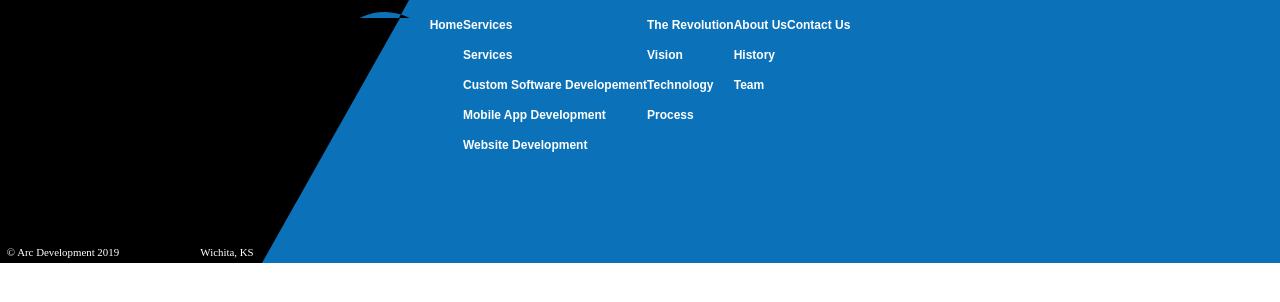
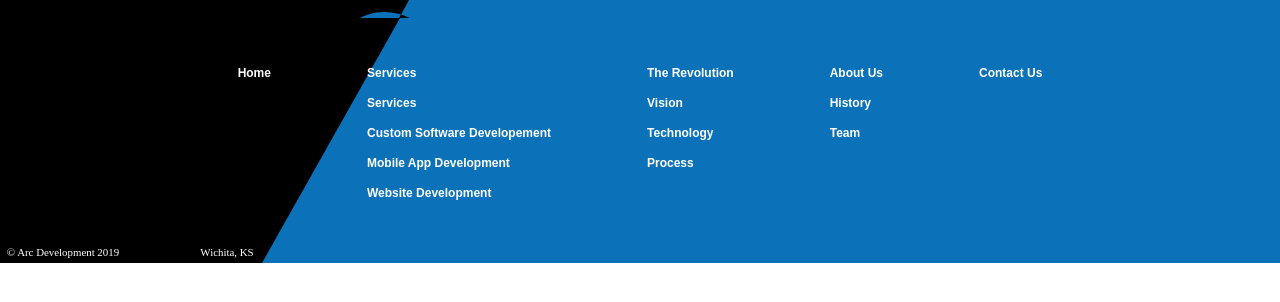
Before and after one commit to mitushaa/arc-development, a React (Create React App) app: page /estimate in a window 1280 px wide. Shown: the top 302 px of the page. Built offline with nearby package versions, Linux system fonts and the light colour scheme.

Commit message:
Using Grids- Navigation

```diff
--- a/src/components/ui/Footer.js
+++ b/src/components/ui/Footer.js
@@ -29,6 +29,9 @@ const useStyles = makeStyles(theme => ({
         fontFamily: "Arial",
         fontSize: "0.75rem",
         fontWeight: "bold"
+    },
+    gridItem: {
+        margin: "3em"
     }
 
 }));
@@ -39,14 +42,14 @@ export default function Footer() {
     return (
     <footer className={classes.footer}>
         <Grid container justify="center" className= {classes.mainContainer}>
-            <Grid item>
+            <Grid item className={classes.gridItem}>
                 <Grid container direction="column" spacing={2}>
             <Grid item className={classes.link}>
                 Home
                 </Grid>
             </Grid>
             </Grid>
-            <Grid item>
+            <Grid item className={classes.gridItem}>
                 <Grid container direction="column" spacing={2}>
             <Grid item className={classes.link}>
                 Services
@@ -65,7 +68,7 @@ export default function Footer() {
                 </Grid>
             </Grid>
             </Grid>
-            <Grid item>
+            <Grid item className={classes.gridItem}>
                 <Grid container direction="column"spacing={2}>
                 <Grid item className={classes.link}>
                     The Revolution
@@ -82,7 +85,7 @@ export default function Footer() {
                 </Grid>
                 </Grid>
 
-                <Grid item>
+                <Grid item className={classes.gridItem}>
                     <Grid container direction="column" spacing={2}>
                         <Grid item className={classes.link}>
                             About Us
@@ -96,7 +99,7 @@ export default function Footer() {
                     </Grid>
                     </Grid>
 
-<Grid item>
+<Grid item className={classes.gridItem}>
     <Grid container direction="column" spacing={2}>
         <Grid item className= {classes.link}>
             Contact Us
```
Also changed, not shown: 1 other file (tests, documents, lock files or other folders).
